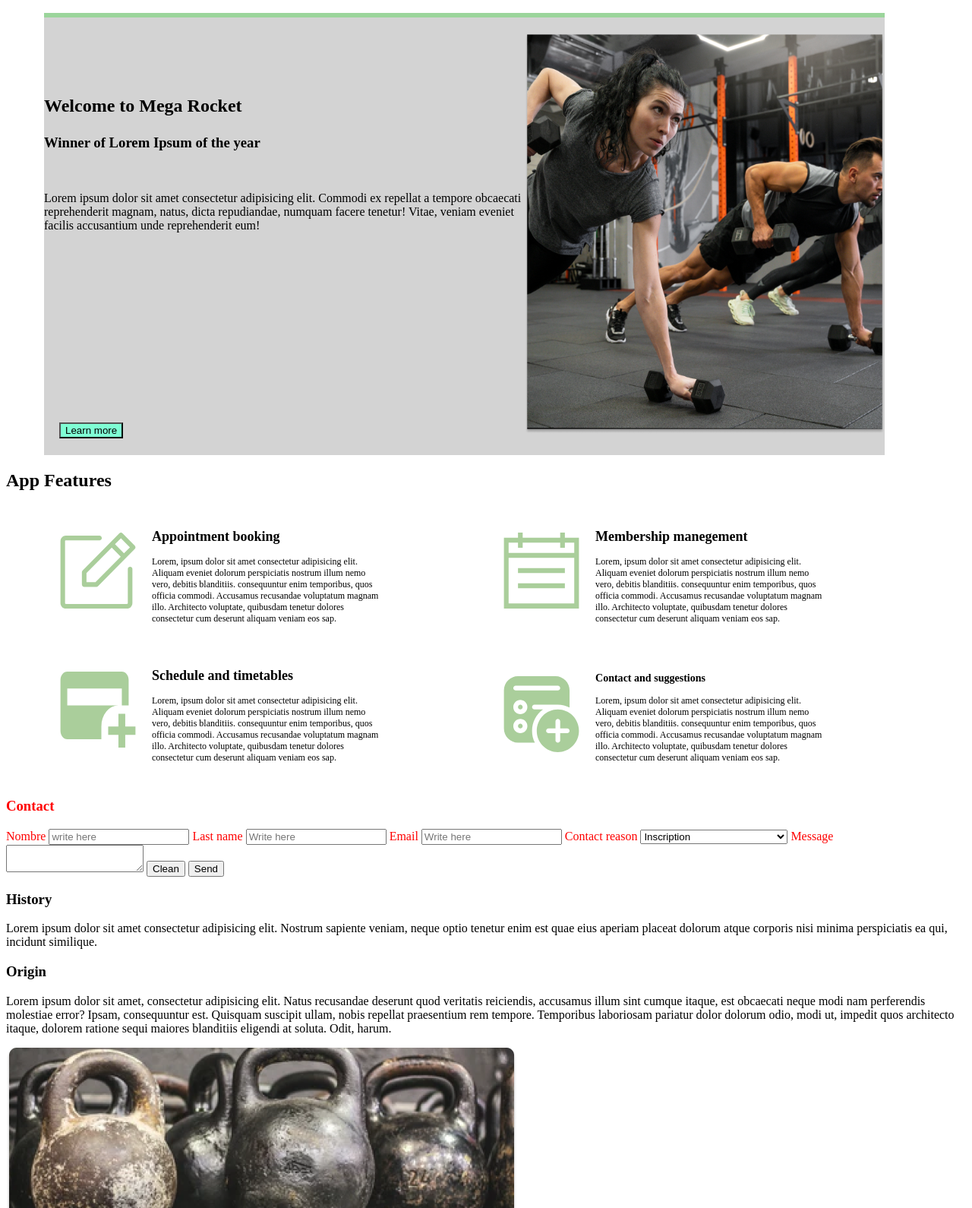
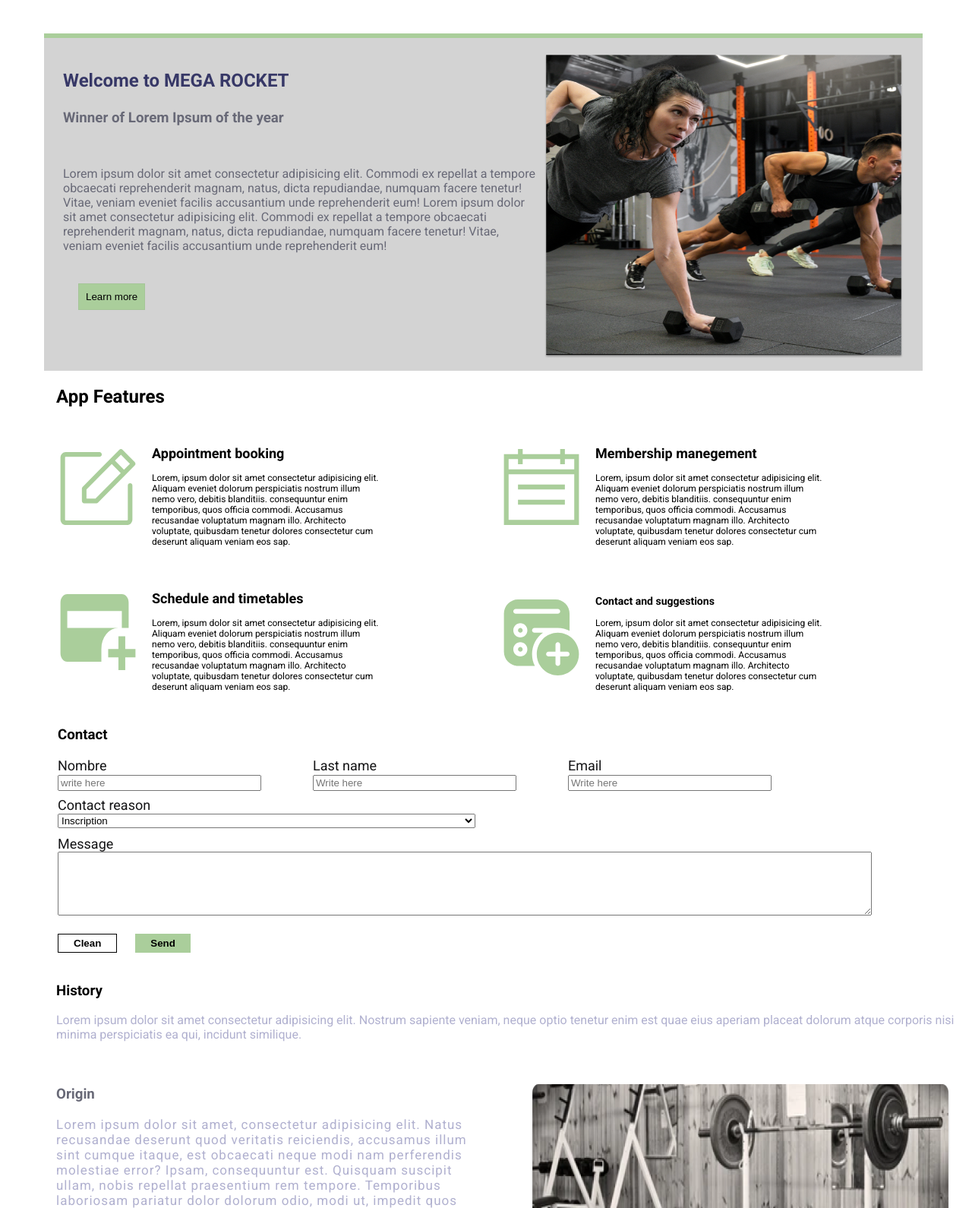
Before and after one commit to Gabriela-escobar/BaSP-M2023, a plain HTML site: page Week-02/index.html in a window 1280 px wide. Shown: the part 141-1731 px from the top of the page at 76% size. Drawn offline with Linux system fonts and the light colour scheme.

Commit message:
Completed work

```diff
--- a/Week-02/index.html
+++ b/Week-02/index.html
@@ -5,6 +5,9 @@
         <meta http-equiv="X-UA-Compatible" content="IE=edge">
         <meta name="viewport" content="width=device-width, initial-scale=1.0">
         <link rel="stylesheet" href="style.css">
+        <link rel="preconnect" href="https://fonts.googleapis.com">
+        <link rel="preconnect" href="https://fonts.gstatic.com" crossorigin>
+        <link href="https://fonts.googleapis.com/css2?family=Roboto:ital,wght@0,100;0,300;0,400;0,500;0,700;0,900;1,100;1,300;1,400;1,500;1,700;1,900&display=swap" rel="stylesheet">
         <title>Document</title>
     </head>
     <body>
@@ -57,9 +60,11 @@
         <main>
             <div class="div-welcome-1">
                 <div class="div-welcome-2">
-                    <h2 class="title-1">Welcome to Mega Rocket</h2>
+                    <h2 class="title-1">Welcome to MEGA ROCKET</h2>
                     <h3 class="subtitle-1">Winner of Lorem Ipsum of the year</h3>
-                    <p class="paragraph-1">Lorem ipsum dolor sit amet consectetur adipisicing elit. Commodi ex repellat a tempore obcaecati reprehenderit magnam,
+                    <p id="paragraph" class="paragraph-1">
+                        Lorem ipsum dolor sit amet consectetur adipisicing elit. Commodi ex repellat a tempore obcaecati reprehenderit magnam,
+                        natus, dicta repudiandae, numquam facere tenetur! Vitae, veniam eveniet facilis accusantium unde reprehenderit eum! Lorem ipsum dolor sit amet consectetur adipisicing elit. Commodi ex repellat a tempore obcaecati reprehenderit magnam,
                         natus, dicta repudiandae, numquam facere tenetur! Vitae, veniam eveniet facilis accusantium unde reprehenderit eum!
                     </p>
                     <button class="button-learn-more">Learn more</button>
@@ -67,7 +72,7 @@
                 <img src="img/Megrocket.png" alt="members" class="imagen-1">
             </div>
             <div id="content-features">
-                <h2>App Features</h2>
+                <h2 class="app-features">App Features</h2>
                 <div class="div-features">
                     <div class="div-content-features">
                         <img class="imagen-feature-1" src="img/Vector1.svg" alt="pencil">
@@ -120,34 +125,49 @@
             <div class="div-form">
                 <h3>Contact</h3>
                     <form>
+                        <div class="div-form-1">
+                            <div class="div-form-2">
                                 <label>Nombre</label>
                                 <input placeholder="write here" type="text">
+                            </div>
+                            <div class="div-form-2">
                                 <label>Last name</label>
                                 <input placeholder="Write here" type="text">
+                            </div>
+                            <div class="div-form-2">
                                 <label>Email</label>
                                 <input placeholder="Write here" type="text">
+                            </div>
+                        </div>
+                        <div class="div-contact">
                             <label>Contact reason</label>
-                    <select>
+                        <select id="contact-reason">
                             <option value="Inscription">Inscription</option>
                             <option value="Change membership">Change membership/option>
                             <option value="Dudas y sugerencias">DudasSugerencias</option>
                         </select>
+                        </div>
+                        <div class="div-message">
                             <label>Message</label>
-                        <textarea name="Message"></textarea>
-                        <button>Clean</button>
-                        <button>Send</button>
+                            <textarea id="text-area" name="Message"></textarea>
+                        </div>
+                        <div class="div-buttons">
+                            <button id="button-clean">Clean</button>
+                            <button id="button-send">Send</button>
+                        </div>
                     </form>
             </div>
-            <div>
-                <h3>History</h3>
-                <p>Lorem ipsum dolor sit amet consectetur adipisicing elit. Nostrum sapiente veniam,
+            <div class="history">
+                <h3 id="black-title">History</h3>
+                <p class="grey-text">Lorem ipsum dolor sit amet consectetur adipisicing elit. Nostrum sapiente veniam,
                     neque optio tenetur enim est quae eius aperiam placeat dolorum atque corporis nisi
                     minima perspiciatis ea qui, incidunt similique.
                 </p>
             </div>
-            <div>
-                <h3>Origin</h3>
-                <p>
+            <div class="div-origin">
+                <div class="div-origin-2">
+                    <h3 id="origin-text">Origin</h3>
+                    <p class="grey-text">
                         Lorem ipsum dolor sit amet, consectetur adipisicing elit. Natus recusandae deserunt
                         quod veritatis reiciendis, accusamus illum sint cumque itaque, est obcaecati neque
                         modi nam perferendis molestiae error? Ipsam, consequuntur est.
@@ -156,13 +176,11 @@
                         sequi maiores blanditiis eligendi at soluta. Odit, harum.
                     </p>
                 </div>
-                <div>
                 <img src="img/pesas1.png" alt="weight">
             </div>
-                <div>
+            <div class="div-origin">
                 <img src="img/pesas2.png" alt="wight2">
-                </div>
-                <div>
+                <div class="div-origin-2">
                     <h3>Mission</h3>
                     <p>
                             Lorem ipsum dolor sit amet consectetur, adipisicing elit. Dolorem deleniti obcaecati
@@ -172,8 +190,10 @@
                             ullam cumque facilis quae iusto! Eos maiores praesentium est minima enim consequatur.
                     </p>
                 </div>
-            <div>
+            </div>
+            <div class="div-memberships">
                 <img src="img/weights.svg" alt="icon wight">
+                <div class="activities">
                     <h3>Activities</h3>
                     <ol>
                         <li>Crossfit</li>
@@ -183,8 +203,10 @@
                         <li>Fitness</li>
                     </ol>
                 </div>
-            <div>
+            </div>
+            <div class="div-memberships">
                 <img src="img/cards2.svg" alt="black memership">
+                <div class="activities">
                     <h2>Black membershp</h2>
                     <ol>
                         <li>Free pass to the weight room</li>
@@ -193,8 +215,10 @@
                         <li>Grid visualization</li>
                     </ol>
                 </div>
-            <div>
+            </div>
+            <div class="div-memberships">
                 <img src="img/cards3.svg" alt="clasic membership">
+                <div class="activities">
                     <h3>Classic membership</h3>
                     <ol>
                         <li>Free pass to the weight room</li>
@@ -202,15 +226,18 @@
                         <li>Grid visualization</li>
                     </ol>
                 </div>
-            <div>
-                <img src="img/cards4.svg" alt="only classes membership">
-                <h3>Only classes membership</h3>
-                <ol>
+            </div>
+            <div class="div-memberships">
+                <img id="only-classes" src="img/cards4.svg" alt="only classes membership">
+                <div class="activities">
+                    <h3 id="text-activities" >Only classes membership</h3>
+                    <ol class="only-classes-2">
                         <li>Free pass to the weight room</li>
                         <li>Grid visualization</li>
                     </ol>
                 </div>
-            <div>
+            </div>
+            <div class="end-buttons">
                 <button>Prev</button>
                 <button>1</button>
                 <button>2</button>
@@ -222,15 +249,15 @@
             </div>
         </main>
         <footer>
-        <div>
+        <div class="social-network">
             <img src="img/linkedin.svg" alt="linkedin">
             <img src="img/twitter.svg" alt="twitter">
             <img src="img/facebook.svg" alt="facebook">
             <img src="img/intagram.svg" alt="instagram">
             <img src="img/github.svg" alt="github">
         </div>
+        <div class="copyright">
         <p>Rosario, Argentina</p>
-        <div>
         <p>Copyright © 2022 Mega Rocket All rights reserved</p>
         </div>
         </footer>
--- a/Week-02/style.css
+++ b/Week-02/style.css
@@ -1,20 +1,30 @@
+body {
+    font-family: 'Roboto', sans-serif, Arial;
+}
 nav{
-    border-top: solid rgb(183, 180, 180) ;
-    border-bottom: solid rgb(155, 213, 155) 10px;
+    border-top: solid #686977;
+    border-bottom: solid #AACE9B 10px;
+    margin: 0 35px;
+}
+main {
+    border-bottom:solid #AACE9B 5px;
 }
 .div1 {
     display: inline-block;
-    height: 36px;
+    height: 40px;
+    margin-top: 20px;
 }
+
 .div1 p {
-    color: grey;
-    font-family: 'Times New Roman', Times, serif;
+    color: #686977;
+    font-family: 'Roboto';
+    font-size: 23px;
     display: inline-block;
     margin: 21px 0 0 36px;
 }
 .div2 {
     display: inline-block;
-    margin: 0px 0 6px 939px;
+    margin: 0px 0 6px 838px;
 }
 #menu_sidebar{
     display: none;
@@ -23,9 +33,10 @@ nav{
     display: inline-block;
     margin: 50px 0 0 50px;
     width: 1107px;
+    height: 394px;
     background-color: lightgray;
-    padding: 22px 0;
-    border-top: solid rgb(155, 213, 155) 6px;
+    padding: 22px 25px;
+    border-top: solid #AACE9B 6px;
 }
 .div-welcome-2 {
     display: inline-block;
@@ -34,19 +45,28 @@ nav{
 }
 .title-1{
     margin-bottom: 24px;
+    color: #373867;
 }
 .subtitle-1{
     margin-bottom: 53px;
+    color: #686977;
 }
-.paragraph-1{
+.div-origin p, .div-origin
+.paragraph-1 {
     margin-bottom: 40px;
+    width: 544px;
+    font-size: 17px;
+    letter-spacing: 1px ;
 }
-.button-learn-more{
-    margin: 210px 0 0 20px;
-    background-color: aquamarine;
+.button-learn-more {
+    margin: 24px 0px 0px 20px;
+    background-color: #AACE9B;
+    padding: 9px;
+    border: solid #8080801f 0.5px;
 }
-.imagen-1{
-    height: 526px;
+.imagen-1 {
+    height: 400px;
+    float: right;
     width: 474px;
 }
 .iconomenu{
@@ -54,8 +74,8 @@ width: 42px;
 height: 42px;
 }
 nav {
-    border-top: solid rgb(183, 180, 180);
-    border-bottom: solid rgb(155, 213, 155) 6px;
+    border-top: solid #686977;
+    border-bottom: solid #AACE9B 6px;
 }
 .primer-imagen{
     width: 29px;
@@ -66,8 +86,7 @@ nav {
 .div-features {
     margin-left: 35px;
 }
-#content-features{
-}
+
 .div-content-features {
     display: inline-block;
     margin: 15px;
@@ -91,6 +110,130 @@ nav {
     /* display: inline-block; */
 }
 .div-form{
-    color: red;
     display: inline-block;
+    margin-left: 68px;
 }
+.div-form-1{
+    color: rgb(20, 20, 22);
+    display: block;
+}
+.div-form-2{
+    display: inline-block;
+    width: 312px;
+    margin-right: 20px;
+    height: 31px;
+    font-size: 18px;
+}
+.div-form-2 input{
+    width: 260px;
+}
+.div-contact label{
+    display: block;
+    margin: 10px 0 0 0;
+    color: rgb(20, 20, 22);
+    font-size: 18px;
+
+}
+.div-message label{
+    display: block;
+    margin: 10px 0 0 0;
+    color:rgb(20, 20, 22);
+    font-size: 18px;
+}
+.div-origin-2{
+    margin-top: 42px;
+}
+.div-origin{
+    display: inline-block;
+    width: 554px;
+    margin-left: 66px;
+}
+.div-origin img{
+    width: 554px;
+    height: 300px;
+}
+.history{
+    margin-left:66px ;
+}
+.app-features{
+    margin-left: 66px;
+}
+.div-memberships{
+    display: inline-block;
+    margin: 15px 15px 15px 66px;
+    width: 550px;
+}
+.div-memberships img{
+    display: inline-block ;
+}
+.activities{
+    display: inline-block;
+    margin-bottom: 10px;
+}
+#only-classes{
+    width: 140px;
+    height: 140px;
+}
+.only-classes-2{
+    margin: 0 0 10px 42px;
+}
+#text-activities{
+    margin: 16px 21px 56px 60px;
+}
+.end-buttons{
+    margin-top: 30px;
+    margin-bottom: 20px;
+    text-align: center;
+}
+.end-buttons button {
+    background-color: white;
+    margin: 0 10px 0 10px;
+    color: #AACE9B;
+    border: solid #AACE9B 0.5px;
+    border-radius: 4px;
+    padding: 6px 16px;
+}
+.social-network{
+    margin-top: 20px;
+    text-align: center;
+}
+.social-network img{
+    width: 40px;
+    height: 40px;
+}
+.copyright{
+    text-align: center;
+}
+#text-area{
+width: 1066px;
+height: 78px;
+}
+#contact-reason{
+    width: 550px;
+}
+.div-buttons button{
+margin-right: 20px;
+margin-top: 20px;
+margin-bottom: 20px;
+}
+#button-send {
+    background-color: #AACE9B;
+    border: none;
+    padding: 5px 20px;
+    font-weight: bold;
+}
+#button-clean {
+    background-color: white;
+    padding: 4px 20px;
+    border: solid black 0.5px;
+    font-weight: bold;
+}
+.grey-text{
+    color: #AACE
+}
+#origin-text{
+    color: #686977;
+}
+#paragraph{
+    color: #686977
+}
```
Also changed, not shown: 1 other file. Lines whose indentation alone changed are shown as unchanged.
